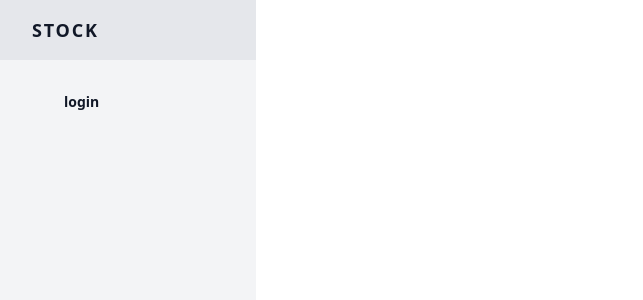
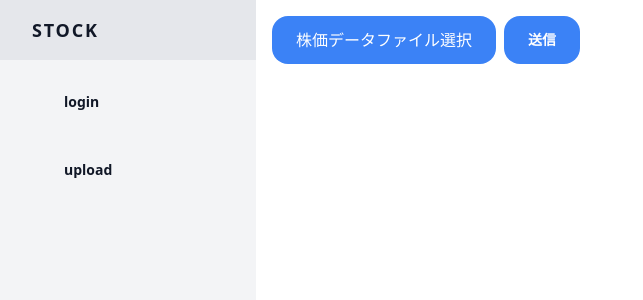
Before and after one commit to Soiya-kun/stockAppFrontend, a Nuxt app in the folder app/: page /setting in a window 1280 px wide. Before the commit this address had no page. Shown: the top 300 px of the page, without its empty margins (0-643 px from the left). Built offline with nearby package versions, Linux system fonts and the light colour scheme.

Commit message:
株価データの登録実装

```diff
--- /dev/null
+++ b/app/components/atoms/AtomInputFileButton.vue
@@ -0,0 +1,43 @@
+<template>
+  <label
+    class="block text-center focus:outline-none py-4 rounded-2xl cursor-pointer flex justify-center items-center"
+    :class="{ 'cursor-not-allowed': $props.disabled,
+              'hover:opacity-80': !$props.disabled,
+              'text-gray-100 bg-gray-400': $props.disabled,
+              'text-white bg-blue-500': !$props.disabled,
+    }"
+  >
+    <input
+      ref="input"
+      class="hidden"
+      type="file"
+      :accept="$props.accept"
+      :disabled="$props.disabled"
+      @input="handleInput"
+    >
+    {{ $props.text }}
+  </label>
+</template>
+
+<script lang="ts">
+import Vue from 'vue';
+export default Vue.extend({
+  props: {
+    text: { type: String, required: true },
+    disabled: { type: Boolean, required: false, default: false },
+    accept: { type: String, required: false, default: '' }
+  },
+  methods: {
+    handleInput (e: any) {
+      const fileInputted = e.target.files[0];
+      this.deleteValue(); // valueは常に消す
+      this.$emit('input', fileInputted);
+    },
+    deleteValue () {
+      // <input>のvalueを消す
+      const input:any = this.$refs.input;
+      input.value = '';
+    }
+  }
+});
+</script>
--- a/app/layouts/default.vue
+++ b/app/layouts/default.vue
@@ -21,6 +21,15 @@
             <div class="flex justify-between items-center block px-8 py-2 mt-2 text-sm font-semibold text-gray-900 bg-transparent rounded-lg hover:text-gray-900 focus:text-gray-900 hover:bg-gray-200 focus:bg-gray-200 focus:outline-none focus:shadow-outline cursor-pointer">
               login
             </div>
+          </div>
+          <div
+            class="flex justify-between items-center block px-4 py-2 mt-2 text-sm font-semibold text-gray-900 bg-transparent rounded-lg hover:text-gray-900 focus:text-gray-900 hover:bg-gray-200 focus:bg-gray-200 focus:outline-none focus:shadow-outline cursor-pointer items-center"
+          >
+            <NuxtLink to="/setting">
+              <div class="flex justify-between items-center block px-8 py-2 mt-2 text-sm font-semibold text-gray-900 bg-transparent rounded-lg hover:text-gray-900 focus:text-gray-900 hover:bg-gray-200 focus:bg-gray-200 focus:outline-none focus:shadow-outline cursor-pointer">
+                upload
+              </div>
+            </NuxtLink>
           </div>
         </nav>
       </div>
--- a/app/nuxt.config.js
+++ b/app/nuxt.config.js
@@ -47,11 +47,12 @@ export default {
   // Axios module configuration: https://go.nuxtjs.dev/config-axios
   axios: {
     // Workaround to avoid enforcing hard-coded localhost:3000: https://github.com/nuxt-community/axios-module/issues/308
-    baseURL: '/',
+    baseURL: 'http://localhost:8000'
   },
 
   // Build Configuration: https://go.nuxtjs.dev/config-build
   build: {},
+
 
   server: {
     port: 3000,
--- a/app/package.json
+++ b/app/package.json
@@ -16,6 +16,7 @@
     "@nuxtjs/auth": "^4.9.1",
     "@nuxtjs/axios": "^5.13.6",
     "core-js": "^3.19.3",
+    "d3": "^7.4.4",
     "nuxt": "^2.15.8",
     "vue": "^2.6.14",
     "vue-server-renderer": "^2.6.14",
--- /dev/null
+++ b/app/pages/setting.vue
@@ -0,0 +1,77 @@
+<template>
+  <div class="p-4">
+    <div class="flex">
+      <AtomInputFileButton
+        v-model="$data.csvFile"
+        type="file"
+        class="h-12 w-max px-6 mr-2"
+        text="株価データファイル選択"
+        accept="*.csv"
+      />
+      <AtomButton @click="postData">
+        送信
+      </AtomButton>
+    </div>
+    <div v-for="(data, i) of $data.stockDataList" :key="i">
+      {{ data }}
+    </div>
+  </div>
+</template>
+
+<script lang="ts">
+import Vue from 'vue';
+import AtomInputFileButton from "~/components/atoms/AtomInputFileButton.vue";
+import AtomButton from "~/components/atoms/AtomButton.vue";
+
+export default Vue.extend({
+  components: {AtomButton, AtomInputFileButton},
+  data() {
+    return {
+      csvFile: { name: '' } as File,
+      reader: new FileReader(),
+      stockDataList: []
+    }
+  },
+  watch: {
+    csvFile (): void {
+      this.$data.reader.readAsText(this.$data.csvFile, 'shift-jis');
+    },
+  },
+  mounted () {
+    // 奉行から出力したtxtファイルをバックエンド用のデータに整形する。
+    this.$data.reader.onload = () => {
+      const lines = this.$data.reader.result.split(/\r\n|\n/);
+      this.$data.stockDataList = [];
+      for (const line of lines) {
+        const row = line.replaceAll('"', '').split(',');
+        if (row[0] === 'SC') {
+          continue;
+        }
+        const data = {
+          sc: row[0],
+          name: row[1],
+          market: row[2],
+          industry: row[3],
+          b_date: `${row[4].substr(0, 4)}-${row[4].substr(4, 2)}-${row[4].substr(6, 2)}`,
+          opened_price: row[5].replaceAll('-', '0'),
+          high_price: row[8].replaceAll('-', '0'),
+          low_price: row[9].replaceAll('-', '0'),
+          closed_price: row[10].replaceAll('-', '0'),
+          volume: row[11].replaceAll('-', '0'),
+          transaction_price: row[12].replaceAll('-', '0'),
+          market_capitalization: row[13].replaceAll('-', '0'),
+          low_limit: row[14].replaceAll('-', '0'),
+          high_limit: row[15].replaceAll('-', '0')
+        };
+        this.$data.stockDataList.push(data);
+      }
+    };
+  },
+  methods: {
+    async postData (): Promise<void> {
+      await this.$axios.$post('/api/stock/list', this.$data.stockDataList);
+      this.$data.stockDataList = [];
+    }
+  }
+});
+</script>
```
Also changed, not shown: 1 other file (tests, documents, lock files or other folders).
